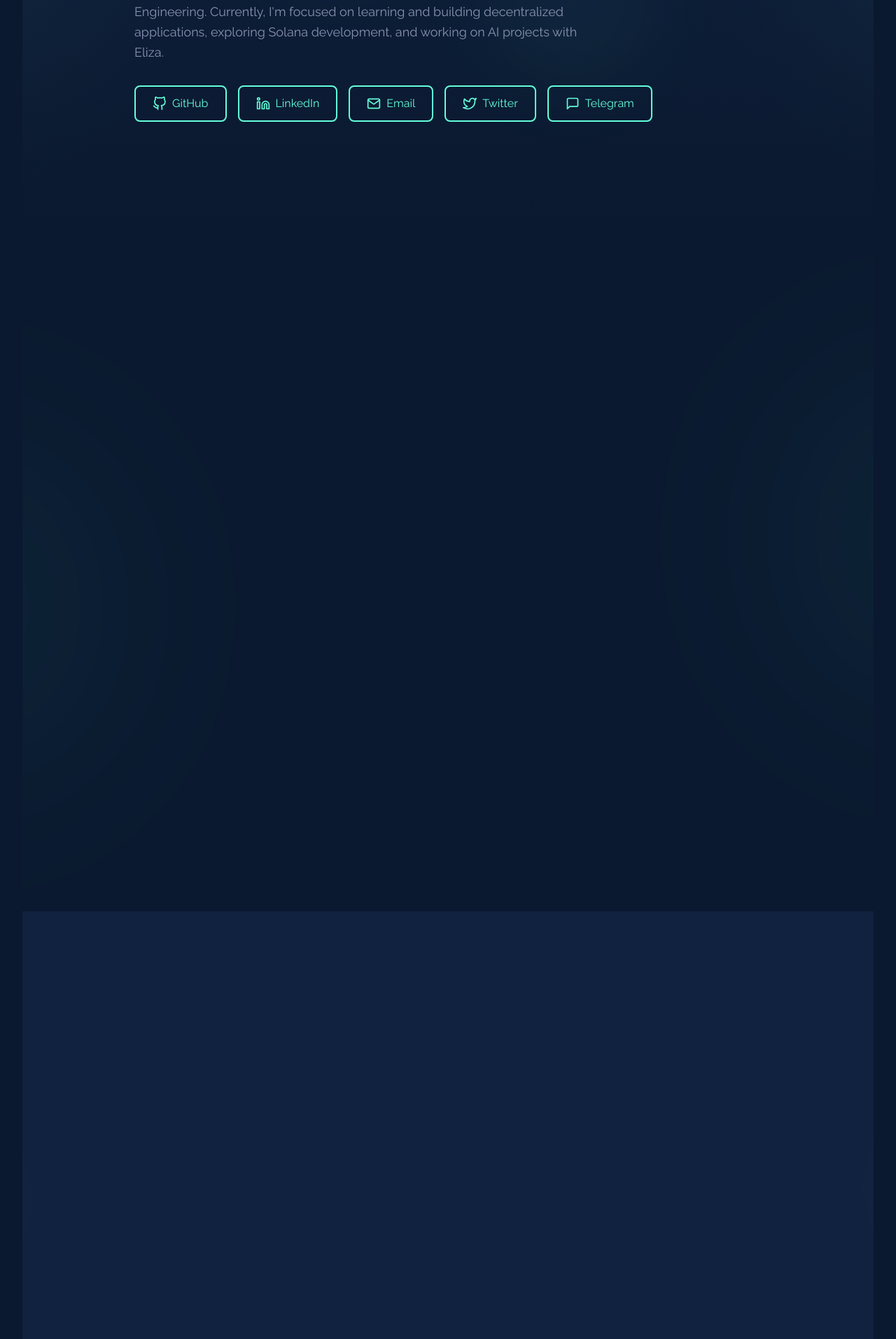
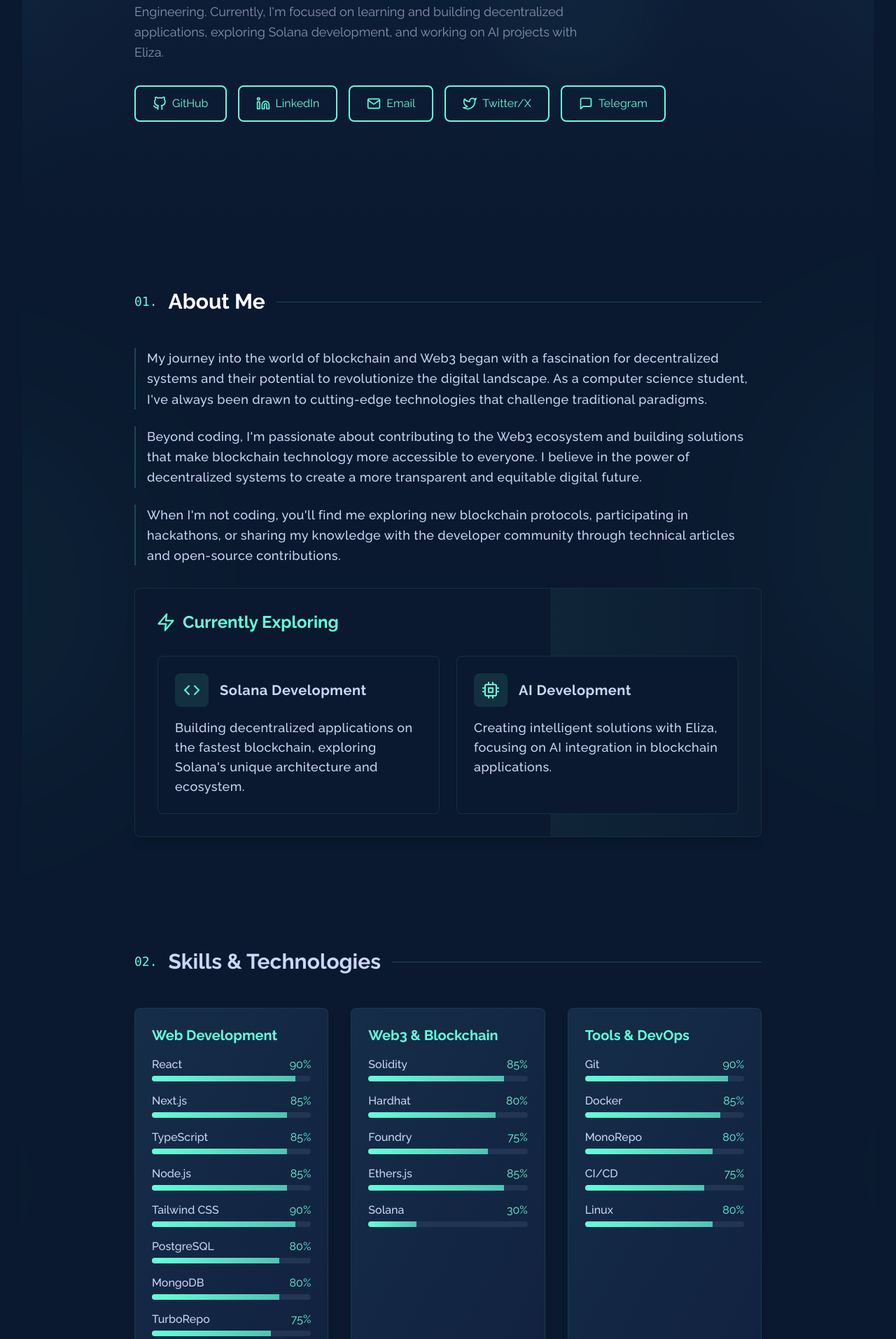
Before and after one commit to manish2889/Simple-Portfolio, a React (Vite) app: page / in a window 1280 px wide. Shown: the part 467-2380 px from the top of the page at 70% size. Built offline with nearby package versions, Linux system fonts and the light colour scheme.

Commit message:
updated font

```diff
--- a/src/components/About.jsx
+++ b/src/components/About.jsx
@@ -3,21 +3,21 @@ import { FiCode, FiCpu, FiZap } from 'react-icons/fi';
 
 const About = () => {
   const { scrollYProgress } = useScroll();
-  const opacity = useTransform(scrollYProgress, [0, 0.2, 0.3], [0, 0.5, 1]);
-  const scale = useTransform(scrollYProgress, [0, 0.2], [0.8, 1]);
+  const opacity = useTransform(scrollYProgress, [0, 0.1], [1, 1]);
+  const scale = useTransform(scrollYProgress, [0, 0.2], [0.95, 1]);
 
   const containerVariants = {
-    hidden: { opacity: 0 },
+    hidden: { opacity: 1 },
     visible: {
       opacity: 1,
       transition: {
-        staggerChildren: 0.2,
+        staggerChildren: 0.1,
       },
     },
   };
 
   const itemVariants = {
-    hidden: { opacity: 0, y: 20 },
+    hidden: { opacity: 1, y: 20 },
     visible: {
       opacity: 1,
       y: 0,
@@ -69,7 +69,7 @@ const About = () => {
           variants={containerVariants}
           initial="hidden"
           whileInView="visible"
-          viewport={{ once: true }}
+          viewport={{ once: true, amount: 0.1 }}
           className="max-w-4xl mx-auto"
         >
           <motion.div
@@ -109,7 +109,7 @@ const About = () => {
               <motion.p
                 variants={itemVariants}
                 whileHover={{ x: 10 }}
-                className="text-[#ffffff] text-lg leading-relaxed pl-4 border-l-2 border-highlight/20 hover:border-highlight transition-all duration-300 font-bold tracking-wide"
+                className="text-[#ccd6f6] text-lg leading-relaxed pl-4 border-l-2 border-highlight/20 hover:border-highlight transition-all duration-300 font-medium tracking-wide bg-transparent mix-blend-normal"
               >
                 My journey into the world of blockchain and Web3 began with a fascination for decentralized systems
                 and their potential to revolutionize the digital landscape. As a computer science student, I've always
@@ -118,7 +118,7 @@ const About = () => {
               <motion.p
                 variants={itemVariants}
                 whileHover={{ x: 10 }}
-                className="text-[#ffffff] text-lg leading-relaxed pl-4 border-l-2 border-highlight/20 hover:border-highlight transition-all duration-300 font-bold tracking-wide"
+                className="text-[#ccd6f6] text-lg leading-relaxed pl-4 border-l-2 border-highlight/20 hover:border-highlight transition-all duration-300 font-medium tracking-wide bg-transparent mix-blend-normal"
               >
                 Beyond coding, I'm passionate about contributing to the Web3 ecosystem and building solutions that
                 make blockchain technology more accessible to everyone. I believe in the power of decentralized
@@ -127,7 +127,7 @@ const About = () => {
               <motion.p
                 variants={itemVariants}
                 whileHover={{ x: 10 }}
-                className="text-[#ffffff] text-lg leading-relaxed pl-4 border-l-2 border-highlight/20 hover:border-highlight transition-all duration-300 font-bold tracking-wide"
+                className="text-[#ccd6f6] text-lg leading-relaxed pl-4 border-l-2 border-highlight/20 hover:border-highlight transition-all duration-300 font-medium tracking-wide bg-transparent mix-blend-normal"
               >
                 When I'm not coding, you'll find me exploring new blockchain protocols, participating in hackathons,
                 or sharing my knowledge with the developer community through technical articles and open-source
@@ -140,7 +140,7 @@ const About = () => {
               variants={itemVariants}
               whileHover={{ scale: 1.02 }}
               transition={{ type: "spring", stiffness: 200 }}
-              className="bg-[#0a192f] p-8 rounded-lg shadow-card relative overflow-hidden group"
+              className="bg-[#0a192f] p-8 rounded-lg shadow-lg relative overflow-hidden group border border-highlight/10 mix-blend-normal"
             >
               {/* Animated gradient background */}
               <motion.div
@@ -174,7 +174,7 @@ const About = () => {
 
                 <div className="grid md:grid-cols-2 gap-6">
                   <motion.div
-                    className="group relative overflow-hidden rounded-lg bg-[#112240] p-6 transition-all duration-300 hover:shadow-highlight"
+                    className="group relative overflow-hidden rounded-lg bg-[#0a192f] p-6 transition-all duration-300 hover:shadow-highlight border border-highlight/10 mix-blend-normal"
                     whileHover={{ scale: 1.05, y: -5 }}
                     transition={{ type: "spring", stiffness: 400 }}
                   >
@@ -193,18 +193,18 @@ const About = () => {
                         >
                           <FiCode className="text-2xl text-highlight" />
                         </motion.div>
-                        <h4 className="text-xl font-bold text-[#ffffff] group-hover:text-highlight transition-colors tracking-wide">
+                        <h4 className="text-xl font-bold text-[#ccd6f6] group-hover:text-highlight transition-colors tracking-wide">
                           Solana Development
                         </h4>
                       </div>
-                      <p className="text-[#ffffff] text-lg font-bold tracking-wide">
+                      <p className="text-[#ccd6f6] text-lg font-medium tracking-wide">
                         Building decentralized applications on the fastest blockchain, exploring Solana's unique architecture and ecosystem.
                       </p>
                     </div>
                   </motion.div>
 
                   <motion.div
-                    className="group relative overflow-hidden rounded-lg bg-[#112240] p-6 transition-all duration-300 hover:shadow-highlight"
+                    className="group relative overflow-hidden rounded-lg bg-[#0a192f] p-6 transition-all duration-300 hover:shadow-highlight border border-highlight/10 mix-blend-normal"
                     whileHover={{ scale: 1.05, y: -5 }}
                     transition={{ type: "spring", stiffness: 400 }}
                   >
@@ -223,11 +223,11 @@ const About = () => {
                         >
                           <FiCpu className="text-2xl text-highlight" />
                         </motion.div>
-                        <h4 className="text-xl font-bold text-[#ffffff] group-hover:text-highlight transition-colors tracking-wide">
+                        <h4 className="text-xl font-bold text-[#ccd6f6] group-hover:text-highlight transition-colors tracking-wide">
                           AI Development
                         </h4>
                       </div>
-                      <p className="text-[#ffffff] text-lg font-bold tracking-wide">
+                      <p className="text-[#ccd6f6] text-lg font-medium tracking-wide">
                         Creating intelligent solutions with Eliza, focusing on AI integration in blockchain applications.
                       </p>
                     </div>
--- a/src/components/Hero.jsx
+++ b/src/components/Hero.jsx
@@ -165,7 +165,7 @@ const Hero = () => {
               { icon: FiGithub, link: "https://github.com/manish2889", label: "GitHub" },
               { icon: FiLinkedin, link: "https://www.linkedin.com/in/manishgowda", label: "LinkedIn" },
               { icon: FiMail, link: "mailto:manishr9844@gmail.com", label: "Email" },
-              { icon: FiTwitter, link: "https://x.com/0xmanishr", label: "Twitter" },
+              { icon: FiTwitter, link: "https://x.com/0xmanishr", label: "Twitter/X" },
               { icon: FiMessageSquare, link: "https://telegram.dog/Oxmanishr", label: "Telegram" }
             ].map(({ icon: Icon, link, label }, i) => (
               <motion.a
--- a/src/components/Skills.jsx
+++ b/src/components/Skills.jsx
@@ -38,21 +38,21 @@ const skillCategories = [
 
 const Skills = () => {
   const { scrollYProgress } = useScroll();
-  const opacity = useTransform(scrollYProgress, [0.2, 0.3, 0.4], [0, 0.5, 1]);
-  const scale = useTransform(scrollYProgress, [0.2, 0.3], [0.8, 1]);
+  const opacity = useTransform(scrollYProgress, [0, 0.1], [1, 1]);
+  const scale = useTransform(scrollYProgress, [0, 0.2], [0.95, 1]);
 
   const containerVariants = {
-    hidden: { opacity: 0 },
+    hidden: { opacity: 1 },
     visible: {
       opacity: 1,
       transition: {
-        staggerChildren: 0.15,
+        staggerChildren: 0.1,
       },
     },
   };
 
   const cardVariants = {
-    hidden: { opacity: 0, scale: 0.8 },
+    hidden: { opacity: 1, scale: 0.95 },
     visible: {
       opacity: 1,
       scale: 1,
@@ -65,7 +65,7 @@ const Skills = () => {
   };
 
   return (
-    <section id="skills" className="py-20 bg-card relative overflow-hidden">
+    <section id="skills" className="py-20 relative overflow-hidden">
       {/* Animated background elements */}
       <motion.div
         initial={{ opacity: 0 }}
@@ -107,14 +107,14 @@ const Skills = () => {
           variants={containerVariants}
           initial="hidden"
           whileInView="visible"
-          viewport={{ once: true }}
+          viewport={{ once: true, amount: 0.1 }}
           className="max-w-4xl mx-auto"
         >
           <motion.div
             className="flex items-center gap-4 mb-12"
           >
             <motion.span
-              initial={{ opacity: 0, x: -20 }}
+              initial={{ opacity: 1, x: -20 }}
               whileInView={{ opacity: 1, x: 0 }}
               transition={{ duration: 0.5, type: "spring", stiffness: 100 }}
               className="text-highlight font-mono text-lg"
@@ -122,10 +122,10 @@ const Skills = () => {
               02.
             </motion.span>
             <motion.h2
-              initial={{ opacity: 0, x: -20 }}
+              initial={{ opacity: 1, x: -20 }}
               whileInView={{ opacity: 1, x: 0 }}
               transition={{ duration: 0.5, delay: 0.1, type: "spring", stiffness: 100 }}
-              className="text-3xl font-bold text-textPrimary"
+              className="text-3xl font-bold text-[#ccd6f6]"
             >
               Skills & Technologies
             </motion.h2>
@@ -152,18 +152,18 @@ const Skills = () => {
                   stiffness: 400,
                   damping: 10
                 }}
-                className="bg-quaternary p-6 rounded-lg shadow-card relative overflow-hidden group"
+                className="bg-[#112240] p-6 rounded-lg shadow-lg relative overflow-hidden group border border-highlight/10 mix-blend-normal"
               >
                 <motion.div
-                  className="absolute inset-0 bg-gradient-to-br from-highlight/5 to-transparent"
-                  initial={{ opacity: 0 }}
+                  className="absolute inset-0 bg-gradient-to-br from-highlight/5 to-transparent mix-blend-normal"
+                  initial={{ opacity: 1 }}
                   whileHover={{ opacity: 1 }}
                   transition={{ duration: 0.3 }}
                 />
 
-                <div className="relative z-10">
+                <div className="relative z-10 mix-blend-normal">
                   <motion.h3
-                    initial={{ opacity: 0 }}
+                    initial={{ opacity: 1 }}
                     whileInView={{ opacity: 1 }}
                     transition={{ duration: 0.5, delay: categoryIndex * 0.1 }}
                     className="text-xl font-bold mb-4 text-highlight"
@@ -175,7 +175,7 @@ const Skills = () => {
                       <div key={skill.name}>
                         <motion.div
                           className="flex justify-between mb-1"
-                          initial={{ opacity: 0, x: -20 }}
+                          initial={{ opacity: 1, x: -20 }}
                           whileInView={{ opacity: 1, x: 0 }}
                           transition={{
                             duration: 0.5,
@@ -184,12 +184,12 @@ const Skills = () => {
                             stiffness: 100
                           }}
                         >
-                          <span className="text-textPrimary font-medium">{skill.name}</span>
+                          <span className="text-[#ccd6f6] font-medium">{skill.name}</span>
                           <span className="text-highlight">{skill.level}%</span>
                         </motion.div>
-                        <div className="h-2 bg-muted rounded-full overflow-hidden">
+                        <div className="h-2 bg-[#233554] rounded-full overflow-hidden">
                           <motion.div
-                            initial={{ width: 0, opacity: 0 }}
+                            initial={{ width: 0, opacity: 1 }}
                             whileInView={{
                               width: `${skill.level}%`,
                               opacity: 1
@@ -211,12 +211,12 @@ const Skills = () => {
           </div>
 
           <motion.div
-            initial={{ opacity: 0, y: 20 }}
+            initial={{ opacity: 1, y: 20 }}
             whileInView={{ opacity: 1, y: 0 }}
             transition={{ duration: 0.5, delay: 0.5 }}
             className="mt-12 text-center"
           >
-            <p className="text-textPrimary text-sm">
+            <p className="text-[#ccd6f6] text-sm">
               Currently exploring:{' '}
               <motion.span
                 whileHover={{
```
